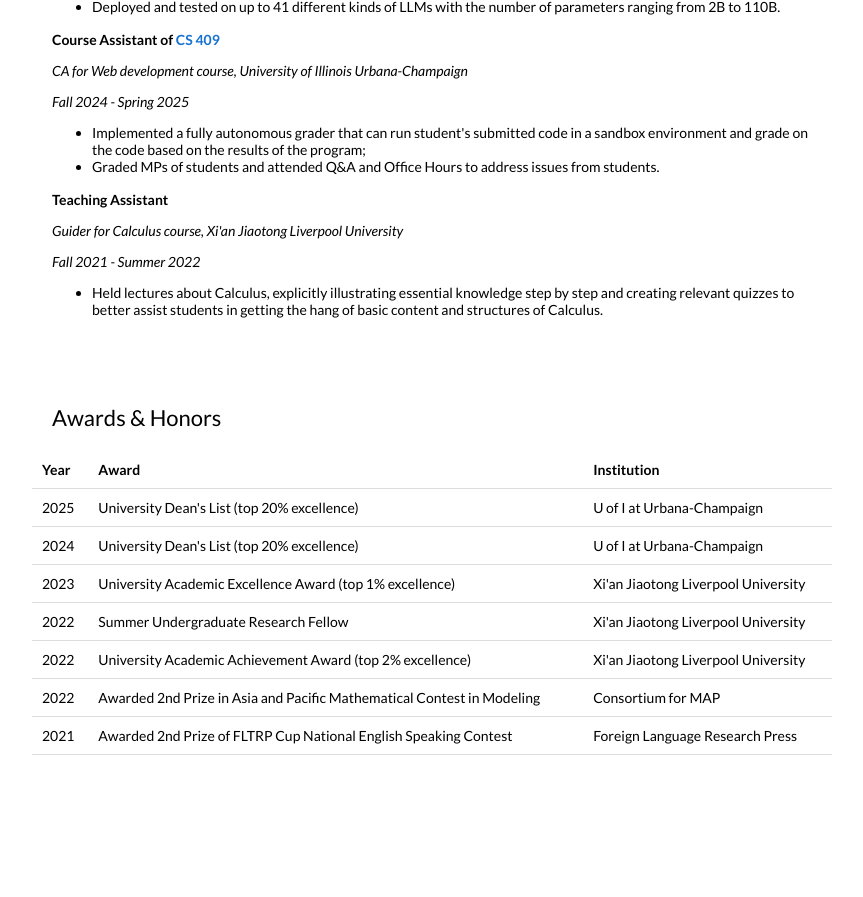
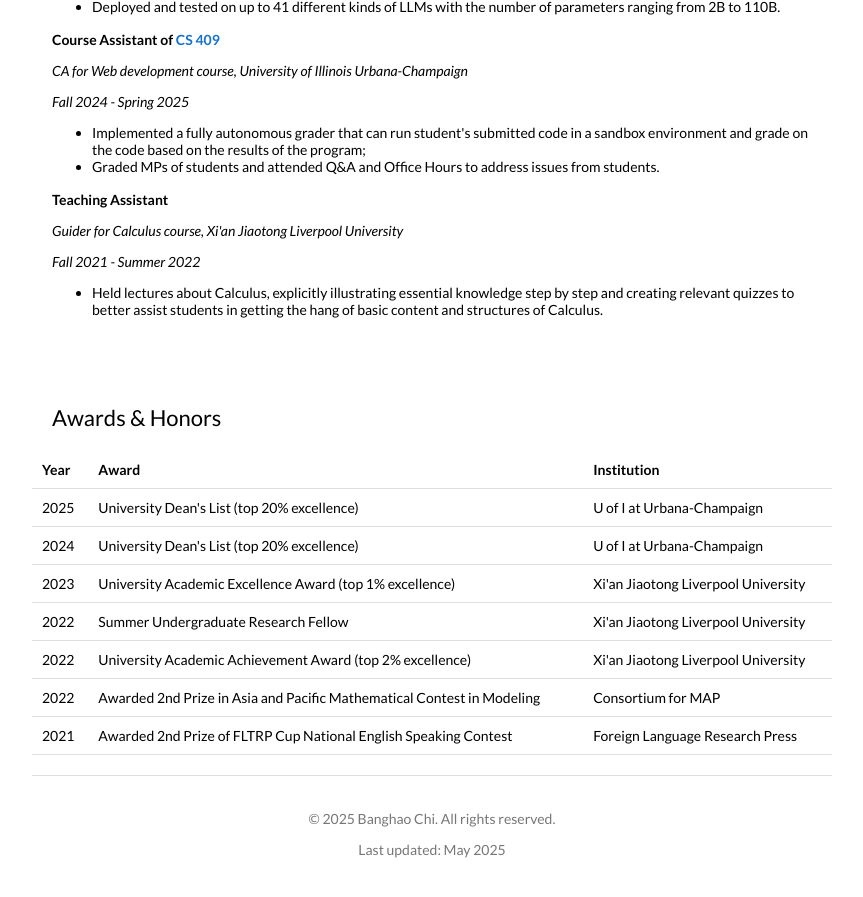
Before and after one commit to Yingbei-Weng/Yingbei-Weng.github.io, a Jekyll site: the page built from _posts/2025-05-16-knowledge.markdown, in a window 1280 px wide and 900 px high, scrolled down 1736 px. Shown: the top 897 px of the window, without its empty margins (208-1071 px from the left). Built offline with Jekyll 4.4.1, drawn with Linux system fonts in a browser that asks for light colours; before the commit the page ends 2499 px from its top, so only the background shows below that.

Commit message:
update: footer

```diff
--- a/_layouts/default.html
+++ b/_layouts/default.html
@@ -494,5 +494,51 @@
         </td>
       </tr>
     </table>
+
+    <!-- Footer -->
+    <table
+      style="
+        width: 100%;
+        max-width: 800px;
+        border: 0px;
+        border-spacing: 0px;
+        border-collapse: separate;
+        margin-right: auto;
+        margin-left: auto;
+        margin-top: 20px;
+      "
+    >
+      <tr>
+        <td style="padding: 0px; border-top: 1px solid #ddd">
+          <table
+            style="
+              width: 100%;
+              border: 0px;
+              border-spacing: 0px;
+              border-collapse: separate;
+              margin-right: auto;
+              margin-left: auto;
+            "
+          >
+            <tr>
+              <td
+                style="
+                  padding: 20px;
+                  text-align: center;
+                  font-size: 14px;
+                  color: #777;
+                "
+              >
+                <p>
+                  © {{ site.time | date: '%Y' }} Banghao Chi. All rights
+                  reserved.
+                </p>
+                <p>Last updated: {{ site.time | date: "%B %Y" }}</p>
+              </td>
+            </tr>
+          </table>
+        </td>
+      </tr>
+    </table>
   </body>
 </html>
```
